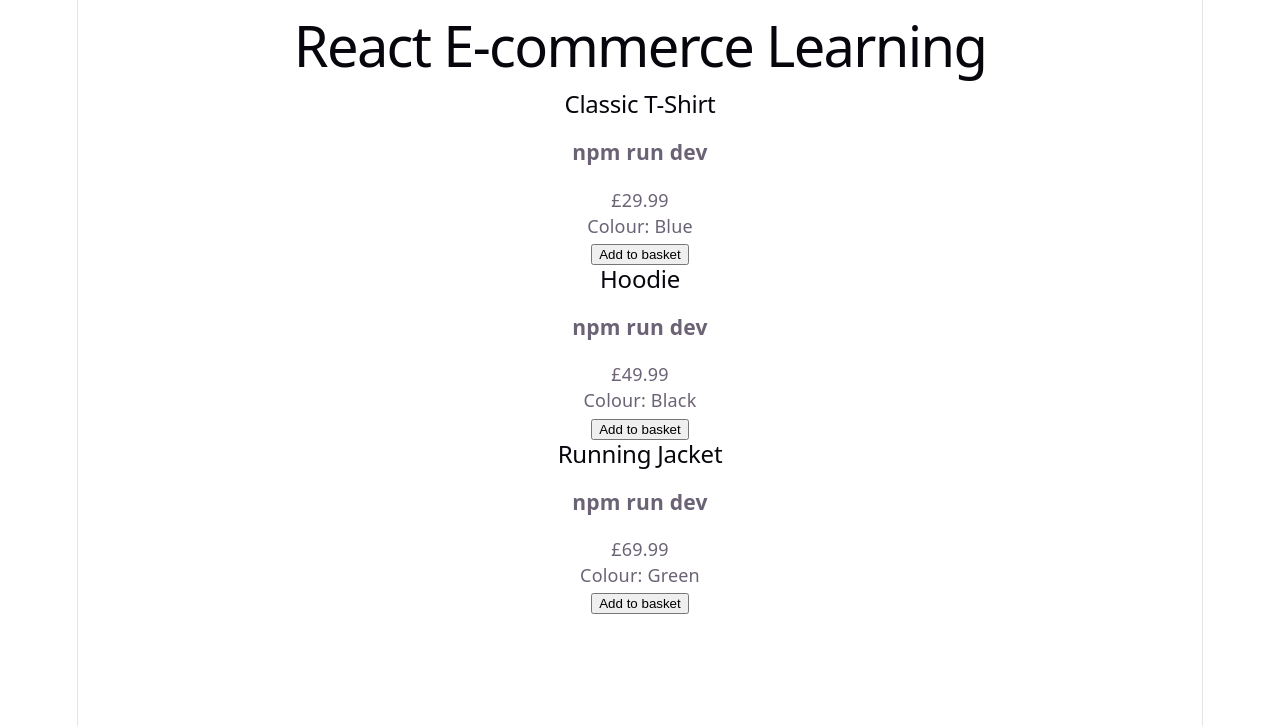
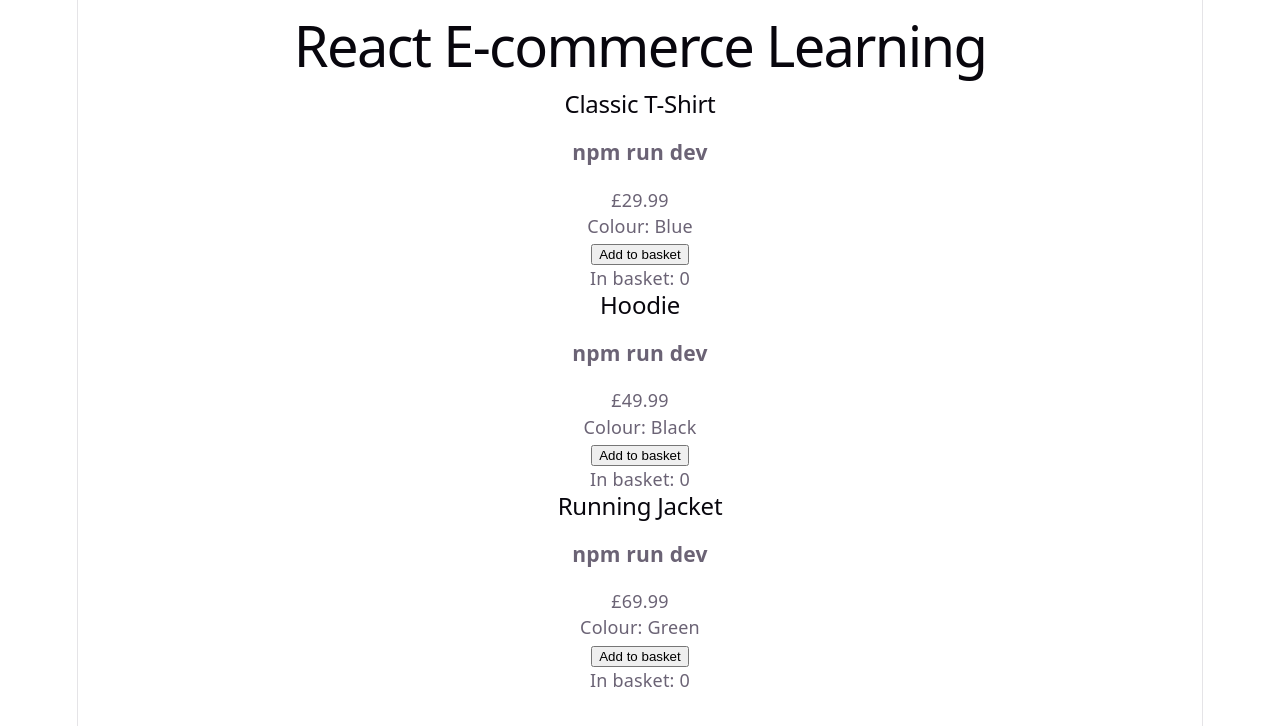
Before and after one commit to Al-Web-Dev/react-ecommerce-learning, a React (Vite) app: page / in a window 1280 px wide. Shown: the top 726 px of the page. Built offline with nearby package versions, Linux system fonts and the light colour scheme.

Commit message:
bASKET COUNT STATE

```diff
--- a/src/components/ProductCard.tsx
+++ b/src/components/ProductCard.tsx
@@ -1,3 +1,7 @@
+import { useState } from 'react'
+
+
+
 type ProductCardProps = {
   name: string
   price: number
@@ -5,6 +9,9 @@ type ProductCardProps = {
 }
 
 function ProductCard({ name, price, colour }: ProductCardProps) {
+
+   const [basketCount, setBasketCount] = useState(0)
+
   return (
     <article>
 
@@ -12,7 +19,11 @@ function ProductCard({ name, price, colour }: ProductCardProps) {
       <h3>npm run dev</h3>
       <p>£{price.toFixed(2)}</p>
       <p>Colour: {colour}</p>
-      <button>Add to basket</button>
+      <button onClick={() => setBasketCount(basketCount + 1)}>
+  Add to basket
+</button>
+
+<p>In basket: {basketCount}</p>
     </article>
   )
 }
```
